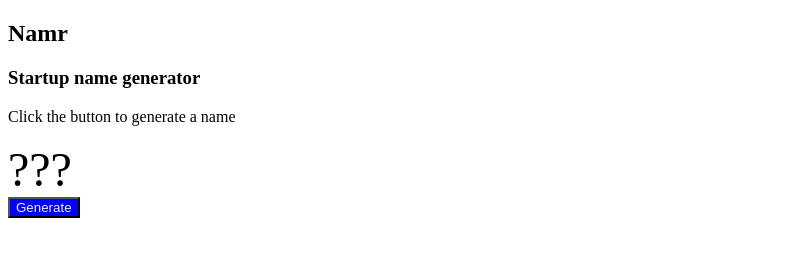
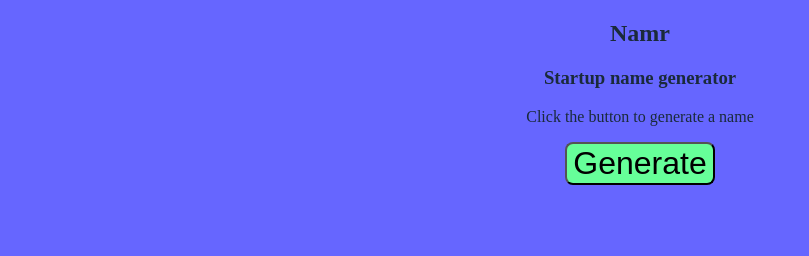
Before and after one commit to sjotterman/namr-frontend, a plain HTML site: page public/index.html in a window 1280 px wide. Shown: the whole page, without its empty margins (0-809 px from the left). Drawn offline with Linux system fonts and the light colour scheme.

Commit message:
background and button color

```diff
--- a/public/index.html
+++ b/public/index.html
@@ -12,8 +12,8 @@
       <div class="instructions">
         <p>Click the button to generate a name</p>
       </div>
-      <div id="results">???</div>
       <button id="generate">Generate</button>
+      <div id="results"></div>
     </div>
   </body>
   <script>
--- a/public/style.css
+++ b/public/style.css
@@ -1,6 +1,16 @@
+html {
+    background-color: #6666ff;
+    color: #1a2a3a;
+}
+
 #generate {
-    background-color: blue;
-    color: #eeeeee;
+    background-color: #66ff99;
+    font-size: 2rem;
+    border-radius: 0.5rem;
+}
+
+.content {
+    text-align: center;
 }
 
 #results {
```
